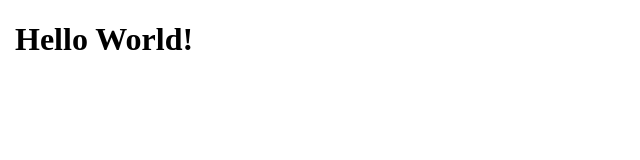
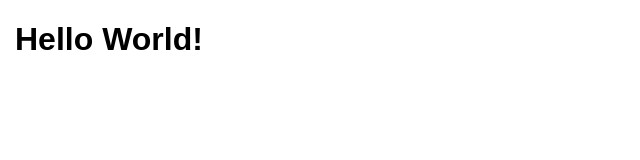
Before and after one commit to raymall/webpack-starter, a website built with webpack: page app/src/views/index.html in a window 1280 px wide. Shown: the whole page, without its empty margins (0-640 px from the left). Built offline with nearby package versions, Linux system fonts and the light colour scheme.

Commit message:
Added basic default styles to the body tag

```diff
--- a/app/src/styles/application.scss
+++ b/app/src/styles/application.scss
@@ -1,3 +1,5 @@
+// background-image: url('../assets/[image-name].[image-extension]');
+
 /*===============
   VENDORS
 ===============*/
@@ -32,7 +34,14 @@
 body {
   margin: 0;
   padding: 0;
-  // background-image: url('../assets/[image-name].[image-extension]');
+  font-size: rem-calc(16);
+  font-family: sans-serif;
+	-webkit-font-smoothing: antialiased;
+	-moz-osx-font-smoothing: grayscale;
+
+  * {
+    box-sizing: border-box;
+  }
 }
 
 @import 'base/reset';
```
